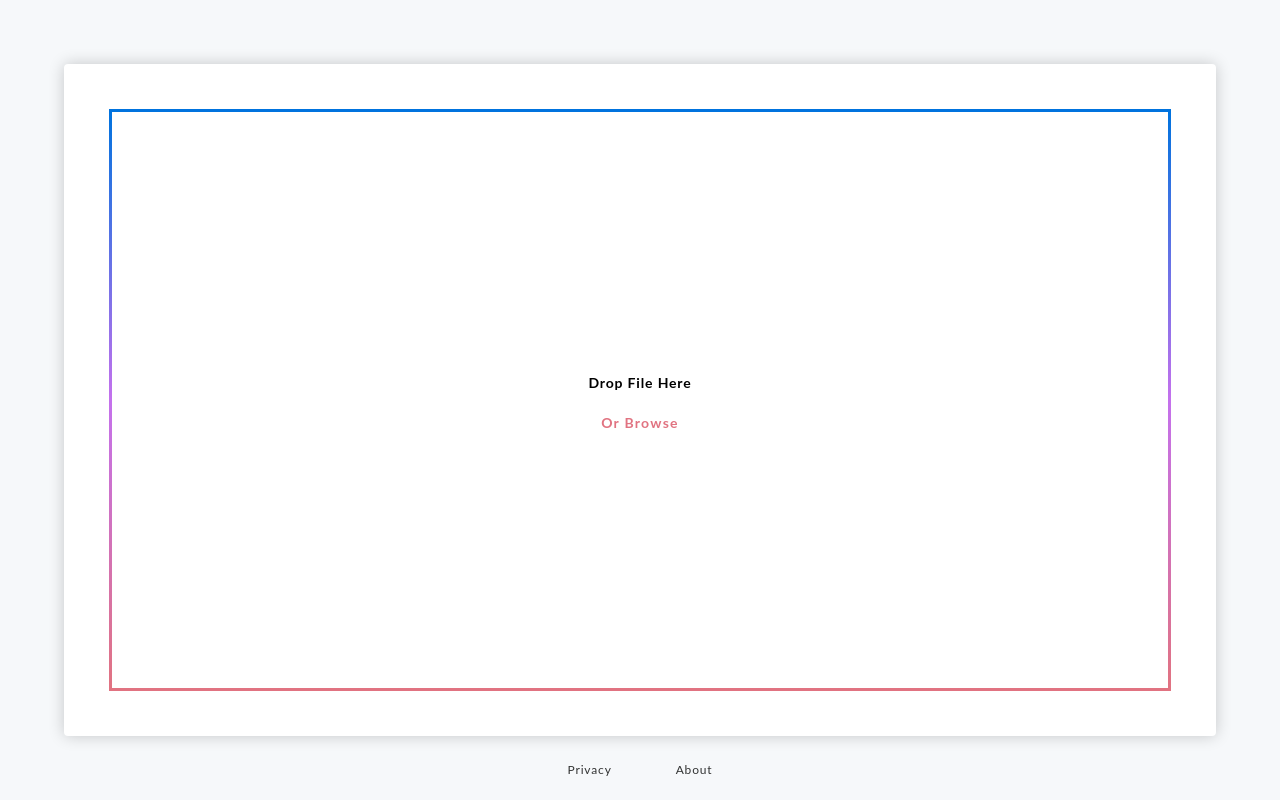
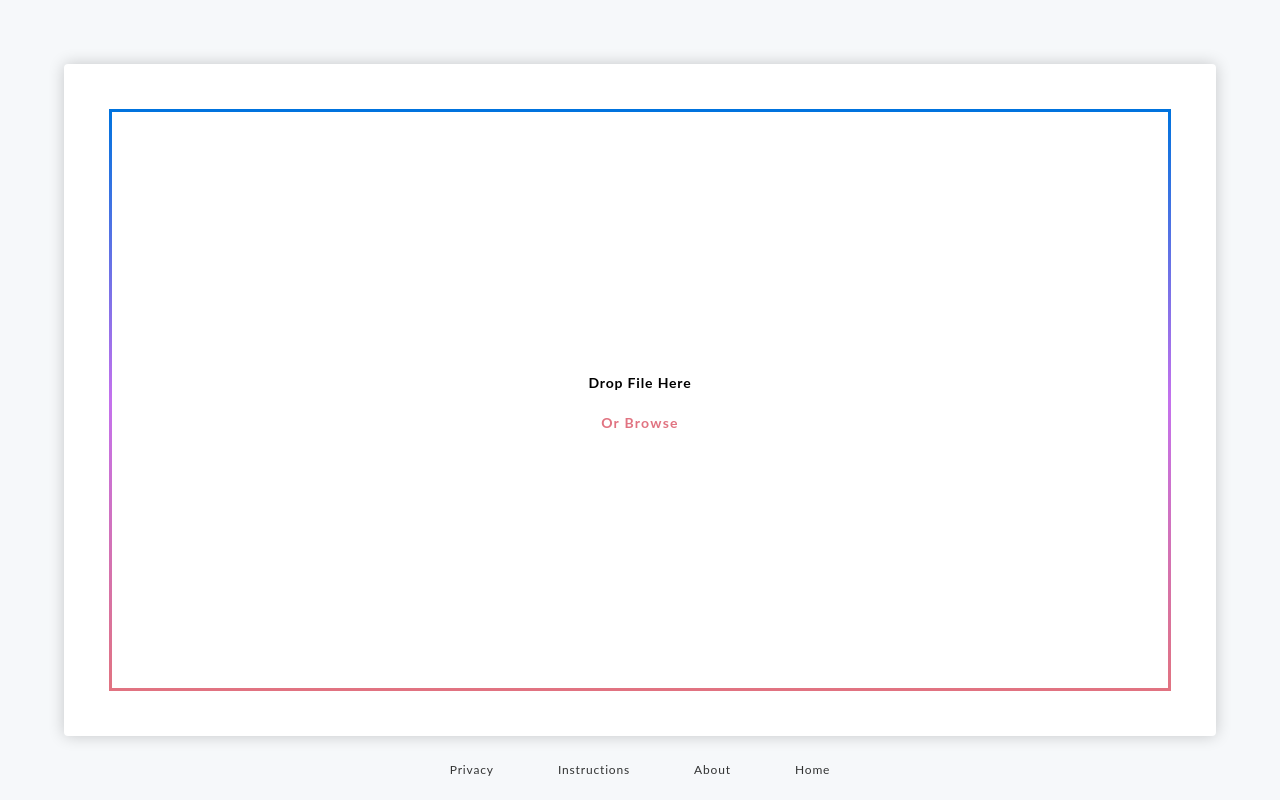
Before and after one commit to noahbald/facebook-messenger-counter-react, a React (Create React App) app: page / in a window 1280 px wide. Built offline with nearby package versions, Linux system fonts and the light colour scheme.

Commit message:
Set up site for other pages - renderFooter is a global tool - Next() can have style and onClick - set up routes

```diff
--- a/src/App.js
+++ b/src/App.js
@@ -1,9 +1,8 @@
 import React from 'react';
-import {Link} from 'react-router-dom'
 import {CSSTransition} from 'react-transition-group';
 import _ from 'lodash';
 import './App.css';
-import {Zone, Button, DropDown, DropDownLabel, Rectangle, Next} from './Tools'
+import {Zone, Button, DropDown, DropDownLabel, Rectangle, Next, renderFooter} from './Tools'
 import {Stats} from './Stats.js'
 import {MEDIA} from './Constants.js'
 import {GraphZone} from './Graph.js'
@@ -486,7 +485,7 @@ class App extends React.Component {
                                                 minWidth: "36px",
                                                 padding: 0
                                             }}>
-                                            <p>{"-"}</p>
+                                            <p><strong>{"-"}</strong></p>
                                         </Button>
                                     </DropDownLabel>
                                 </CSSTransition>
@@ -510,7 +509,7 @@ class App extends React.Component {
                                                 minWidth: "36px",
                                                 padding: 0
                                             }}>
-                                            <p>{"+"}</p>
+                                            <p><strong>{"+"}</strong></p>
                                         </Button>
                                     </DropDownLabel>
                                 </CSSTransition>
@@ -754,20 +753,6 @@ class App extends React.Component {
         )
     }
 
-    renderFooter() {
-        return (<footer>
-                <ul>
-                    <li><Link to="/privacy">Privacy</Link></li>
-                    {this.state.loaded ? (
-                        <li style={{width: 100+"%", display: "flex", justifyContent: "center", transform: "rotate(180deg)"}}>
-                            <Next href="#root"></Next>
-                        </li>
-                    ) : null}
-                    <li><a href="https://www.noahwbaldwin.me/page?id=Facebook-Messenger-Counter">About</a></li>
-                </ul>
-            </footer>)
-    }
-
     render() {
         return (<React.Fragment>
             {this.renderFileSelect()}
@@ -789,7 +774,7 @@ class App extends React.Component {
                 </CSSTransition>
             }
             {this.renderBarGraph()}
-            {this.renderFooter()}
+            {renderFooter()}
             <main>{this.props.children}</main>
         </React.Fragment>);
     }
--- a/src/Tools.js
+++ b/src/Tools.js
@@ -1,4 +1,5 @@
 import React from 'react';
+import {Link} from 'react-router-dom'
 import _ from 'lodash';
 import './main.css'
 
@@ -159,7 +160,7 @@ function DropDownLabel(props) {
 
 function Next(props) {
     return (
-        <a href={props.href}>
+        <a href={props.href} style={props.style} onClick={props.onClick}>
             <NextSVG props={props} className="next" width="64" height="64"></NextSVG>
         </a>
     )
@@ -206,4 +207,15 @@ function create_axis(min, max, maxTicks = 6) {
     return _.range(min, max, tickSpacing).reverse()
 }
 
-export {Zone, Button, DropDown, DropDownLabel, Rectangle, Next, isChrome, create_axis};
+function renderFooter() {
+    return (<footer>
+            <ul>
+                <li><Link to="/privacy">Privacy</Link></li>
+                <li><Link to="/instructions">Instructions</Link></li>
+                <li><a href="https://www.noahwbaldwin.me/page?id=Facebook-Messenger-Counter">About</a></li>
+                <li><Link to="/">Home</Link></li>
+            </ul>
+        </footer>)
+}
+
+export {Zone, Button, DropDown, DropDownLabel, Rectangle, Next, isChrome, create_axis, renderFooter};
--- a/src/routes.js
+++ b/src/routes.js
@@ -3,12 +3,14 @@ import {Route, BrowserRouter} from 'react-router-dom'
 
 import App from './App'
 import Privacy from './Privacy'
+import Instructions from './Instructions'
 
 export default function() {
     return (
         <BrowserRouter>
             <Route path="/" exact component={App} />
             <Route path="/privacy" exact component={Privacy} />
+            <Route path="/instructions" exact component={Instructions} />
         </BrowserRouter>
     )
 }
```
